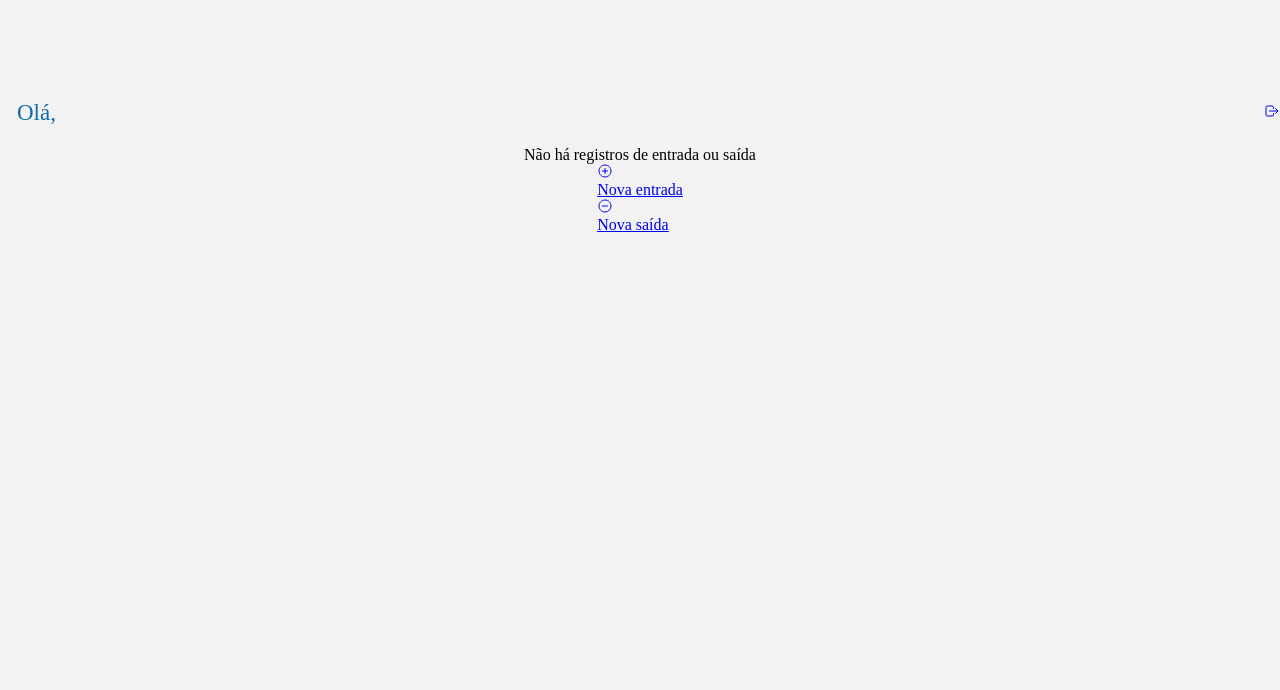
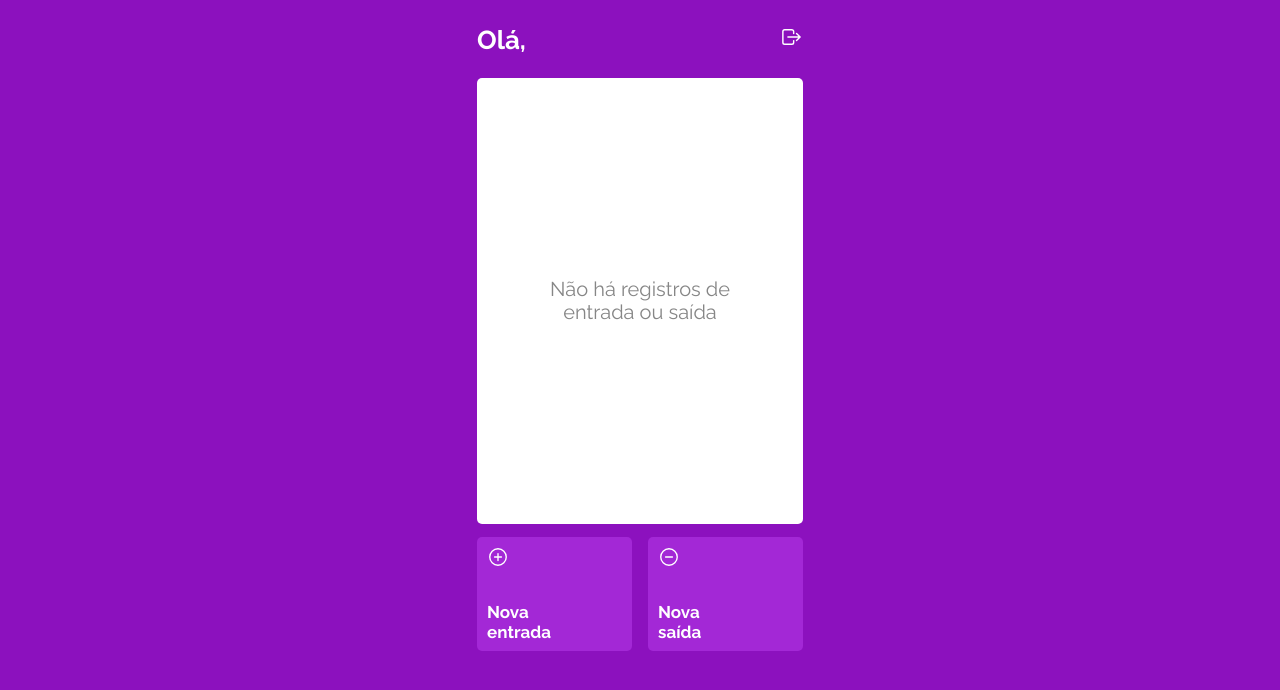
Before and after one commit to casag-paloma/projeto13-mywallet-front, a React (Create React App) app: page /menu in a window 1280 px wide. Shown: the top 690 px of the page. Built offline with nearby package versions, Linux system fonts and the light colour scheme; a web font is replaced by a local one.

Commit message:
(feat)[/menu] busca receitas/despesas e inclue layout na rota

```diff
--- a/src/components/MenuPage.js
+++ b/src/components/MenuPage.js
@@ -16,8 +16,9 @@ export default function MenuPage(){
         "Authorization": `Bearer ${token}`
     }}
 
-    const [ data, setData] = useState('');
+    const [ data, setData] = useState([]);
     const [ user, setUser] = useState([]);
+    let balance = 0;
     const [ loading, setLoading ] = useState(false);
 
     useEffect(() => {
@@ -38,12 +39,58 @@ export default function MenuPage(){
         console.log(err.response.data)
     }
 
+    function renderBalance(){
+        let color;
+
+        const valuesList = data.map(e =>{
+            if(e.type === 'revenue') return e.value*1
+            else return (e.value *(-1))
+        })
+        console.log(valuesList)
+
+        for(let i =0; i < valuesList.length; i++){
+            balance+= valuesList[i]
+        }
+
+        if(balance >= 0) color = true;
+        else color = false;
+        console.log(color, balance)
+
+        return (
+            <>
+                <p>SALDO</p>
+                <h6 color={color}>{balance.toFixed(2).replace('.',',')}</h6>
+            </>)
+    }
+
+    const mybalance = renderBalance()
+
     function renderFiles(){
-        if(data.length === 0 ) return <p> Não há registros de
-        entrada ou saída</p>
-        else{
-            return
-            <></>
+
+        if(data.length != 0 ) {
+
+            const dataList= data.map((e, index) => {
+                if(e.type === 'revenue'){
+                    return {...e, isRevenue: true}
+                } else{
+                    return {...e, isRevenue: false}
+                }
+            })
+
+            return(
+                <MyFiles>
+                    {dataList.map((e, index) => <File key={index} date={e.date} description={e.description} value={e.value} type={e.type} isRevenue={e.isRevenue}/>)}
+                    <MyBalance>{mybalance}</MyBalance>
+                </MyFiles>
+            )
+
+        }else{
+            return(
+                <NoFiles>
+                    <p> Não há registros de entrada ou saída</p>
+                </NoFiles>
+
+            )
         }
     }
 
@@ -59,16 +106,16 @@ export default function MenuPage(){
                         <ion-icon name="log-out-outline"></ion-icon>
                     </Link>
                 </Title>
-                <div> {myFiles}</div>
+                <MyFilesBox> {myFiles}</MyFilesBox>
                 <div>
-                    <Link to='/revenue'>
+                    <NavLink to='/revenue'>
                     <ion-icon name="add-circle-outline"></ion-icon>
                     <p> Nova entrada</p>
-                    </Link>
-                    <Link to='/expense'>
+                    </NavLink>
+                    <NavLink to='/expense'>
                     <ion-icon name="remove-circle-outline"></ion-icon>
                     <p> Nova saída</p>
-                    </Link>
+                    </NavLink>
                 </div>
             </Container>
 
@@ -76,57 +123,210 @@ export default function MenuPage(){
     )
 }
 
+function File({date, description, value, type, isRevenue}){
+
+    const numberValue = Number(value).toFixed(2)
+    console.log(type, isRevenue, value, typeof(value), numberValue)
+
+    return (
+        <MyFile>
+            <Date>{date}</Date>
+            <Description>{description}</Description>
+            <Value color={isRevenue}> {numberValue.replace('.',',')}</Value>
+        </MyFile>
+    )
+}
+
 
 const LocalStyle = createGlobalStyle`
 body {
-    background-color: #F2F2F2;
-
-    font-family: 'Lexend Deca';
-    font-style: normal;
-    font-weight: 400;
+    background-color: #8C11BE;
+    display:flex;
+    justify-content: center;
 }
 `
-
 const Container = styled.div`
-    width: 100%;
-    margin: 70px auto 105px auto;
+    width: 326px;
     display: flex;
     flex-direction: column;
+    justify-content:center;
     align-items: center;
+
+    div{
+        width:100%;
+        display: flex;
+        flex-direction: row;
+        justify-content: space-between;
+    }
 
 `
 const Title = styled.div`
     width: 100%;
+    margin: 25px auto 22px auto;
+
+    font-family: 'Raleway';
+    font-style: normal;
+    font-weight: 700;
+    font-size: 26px;
+    line-height: 31px;
+    color: #FFFFFF;
+
     display: flex;
+    flex-direction: row;
     justify-content: space-between;
-    align-items: center;
-    padding: 28px 17px 20px 17px;
 
-    h1{
-        font-size: 23px;
-        line-height: 29px;
-        margin-left: 17px;
-
-        color: #126BA5;
-    }
-
-    button{
-        width: 40px;
-        height: 35px;
-        padding: 0;
-        margin-right: 17px;
-
-        background: #52B6FF;
-        border-radius: 5px;
-
-        font-size: 27px;
-        text-align: center;
-
+    ion-icon{
         color: #FFFFFF;
-
-        :hover{
-            cursor: pointer;
-        }
+        width: 23px;
+        height: 24px;
     }
 
 `
+const NavLink = styled(Link)`
+    box-sizing: border-box;
+
+    display:flex;
+    flex-direction:column;
+    justify-content: space-between;
+
+    width: 155px;
+    height: 114px;
+
+    background: #A328D6;
+    border-radius: 5px;
+
+    font-family: 'Raleway';
+    font-style: normal;
+    font-weight: 700;
+    font-size: 17px;
+    line-height: 20px;
+    text-decoration: none;
+    color: #FFFFFF;
+
+    ion-icon{
+        margin: 9px 0 0 10px;
+        width: 22px;
+        height: 22px;
+        color: #FFFFFF;
+    }
+
+    p{
+        width: 64px;
+        margin: 0 0 9px 10px;
+    }
+
+`
+const NoFiles = styled.div`
+    display: flex;
+    align-items: center;
+    margin: auto 73px auto 73px;
+
+    p{
+        width: 100%;
+        font-family: 'Raleway';
+        font-style: normal;
+        font-weight: 400;
+        font-size: 20px;
+        line-height: 23px;
+        text-align: center;
+
+        color: #868686;
+
+
+    }
+
+`
+const MyFilesBox = styled.div`
+    width: 326px;
+    min-height: 446px;
+
+    background: #FFFFFF;
+    border-radius: 5px;
+    margin-bottom: 13px;
+
+    display: flex;
+    justify-content: center;
+    align-items: flex-start;
+    position: relative;
+`
+
+const MyFiles = styled.div`
+    box-sizing: border-box;
+    width: 100%;
+    padding: 23px 11px 20px 12px;
+    display:flex;
+    flex-direction: column;
+    flex-wrap: wrap;
+
+`
+const MyFile = styled.div`
+    height: 20px;
+    margin-bottom: 18px;
+`
+const Date = styled.p`
+    width: 48px;
+    font-family: 'Raleway';
+    font-style: normal;
+    font-weight: 400;
+    font-size: 16px;
+    line-height: 19px;
+
+    color: #C6C6C6;
+`
+const Description = styled.p`
+    width:193px;
+    font-family: 'Raleway';
+    font-style: normal;
+    font-weight: 400;
+    font-size: 16px;
+    line-height: 19px;
+    text-align: start;
+
+    color: #000000;
+
+`
+const Value = styled.p`
+    width: 50px;
+    font-family: 'Raleway';
+    font-style: normal;
+    font-weight: 400;
+    font-size: 16px;
+    line-height: 19px;
+    text-align: right;
+
+    color: ${props => props.color? '#03AC00': '#C70000'};
+
+
+`
+const MyBalance = styled.div`
+background-color:green;
+    display:flex;
+    flex-direction: row;
+    position: absolute;
+    bottom: 10px;
+    left: 15px;
+
+    p{
+
+        font-family: 'Raleway';
+        font-style: normal;
+        font-weight: 700;
+        font-size: 17px;
+        line-height: 20px;
+
+        color: #000000;
+    }
+
+    h6{
+
+        font-family: 'Raleway';
+        font-style: normal;
+        font-weight: 400;
+        font-size: 17px;
+        line-height: 20px;
+        text-align: right;
+
+        color: ${props => props.color? '#C70000': ''};
+    }
+
+`
```
